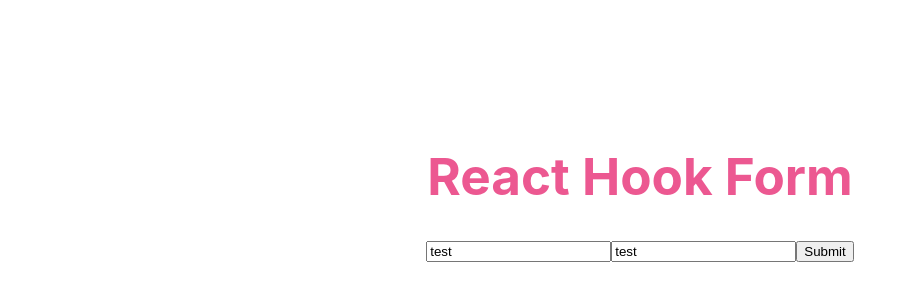
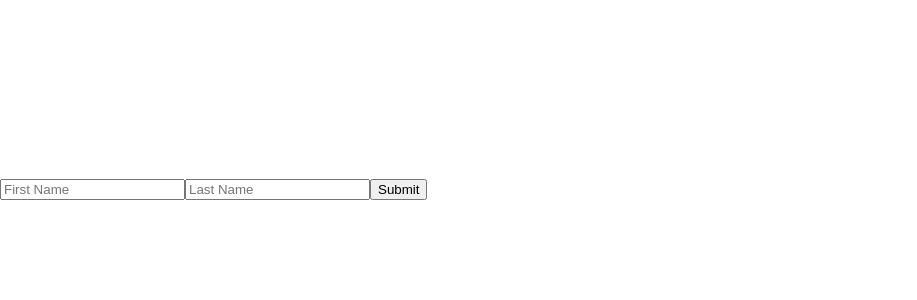
Before and after one commit to Amaretess/expense-tracker-ts, a React (Vite) app: page / in a window 1280 px wide. Shown: the part 212-512 px from the top of the page, without its empty margins (0-917 px from the left). Built offline with nearby package versions, Linux system fonts and the light colour scheme.

Commit message:
register

```diff
--- a/src/App.tsx
+++ b/src/App.tsx
@@ -1,46 +1,24 @@
-import { useForm, SubmitHandler } from 'react-hook-form';
-import styled from 'styled-components';
-
-type Inputs = {
-  example: string
-  exampleRequired: string
-}
+import { FieldValues, useForm } from "react-hook-form";
 
 const App = () => {
 
-  const {
-    register,
-    handleSubmit,
-    formState: { errors }
-  } = useForm<Inputs>()
+  const { register, handleSubmit } = useForm();
+  //
+  console.log(register('name'));
 
-  const onSubmit: SubmitHandler<Inputs> = (data) => console.log(data)
-
+  const onSubmit = (data: FieldValues) => {
+    console.log(data)
+  }
 
   return (
-    <Container>
-      <Title>React Hook Form</Title>
+    <>
       <form onSubmit={handleSubmit(onSubmit)}>
-        <input defaultValue="test" {...register("example")} placeholder="First Name" />
-        <input defaultValue="test" {...register("exampleRequired", { required: true })} placeholder="First Name" />
-        {errors.exampleRequired && <p>This field is required</p>}
-        <input placeholder="Last Name" type='submit' />
-
+        <input {...register('name')} placeholder="First Name" type="text" />
+        <input {...register('name')} placeholder="Last Name" type="text" />
+        <input placeholder="Submit" type="submit" />
       </form>
-    </Container>
-
+    </>
   )
 }
 
 export default App
-
-const Container = styled.div`
-  display: flex;
-  width: 100vw;
-  flex-direction: column;
-  align-items: center;
-`
-
-const Title = styled.h1`
-  color: #ec5891;
-`
```
